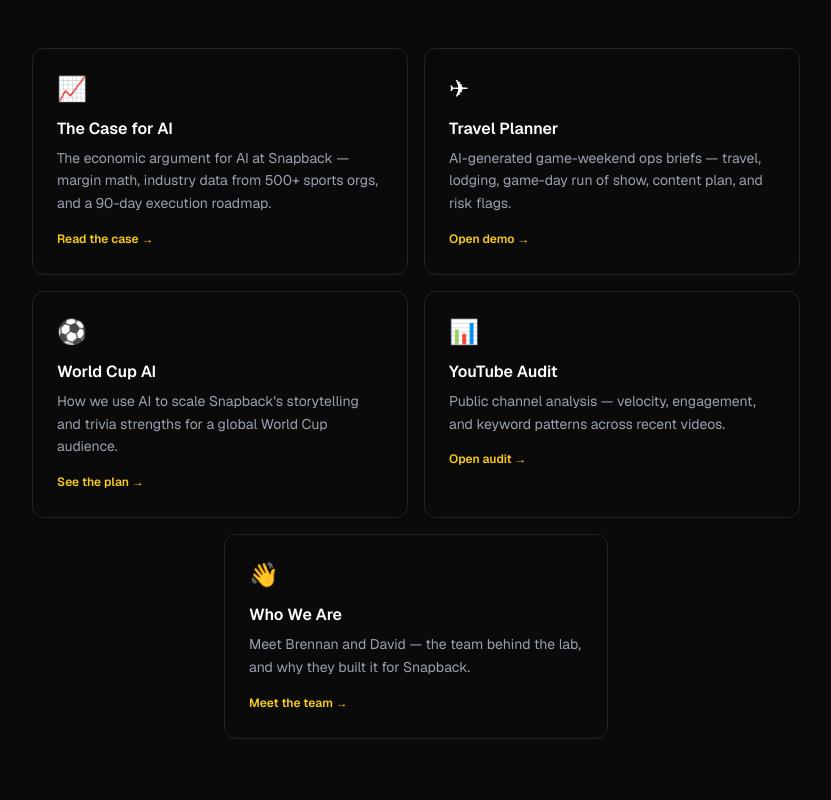
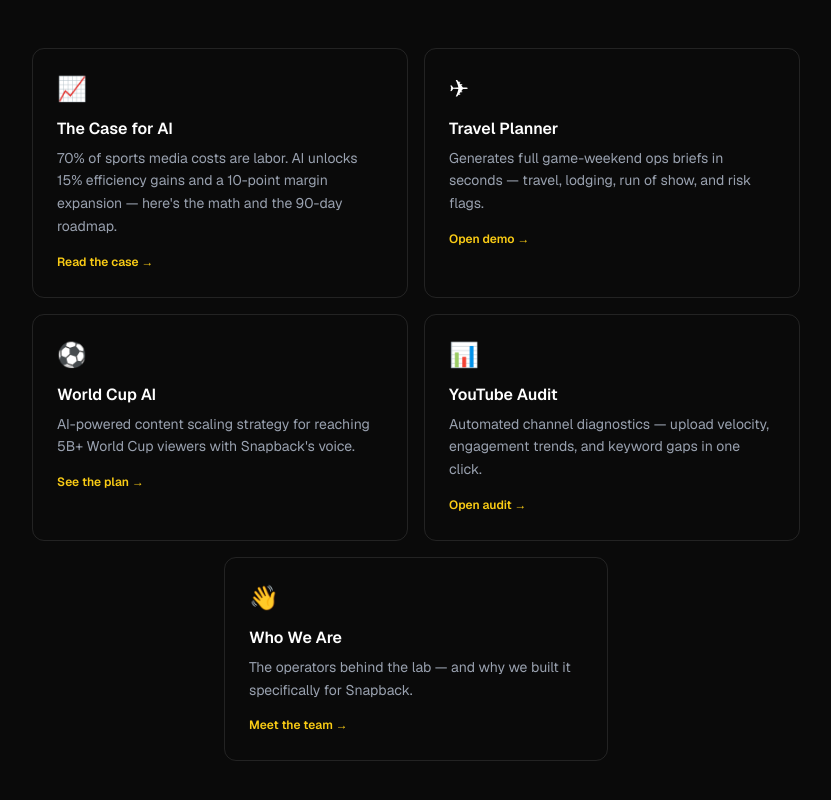
Before and after one commit to bpsimpson21/snapback-ai-demo, a Next.js app: page / in a window 1280 px wide. Shown: the part 454-1254 px from the top of the page, without its empty margins (224-1055 px from the left). Built offline with nearby package versions, Linux system fonts and the light colour scheme.

Commit message:
Update all homepage card descriptions

```diff
--- a/app/page.tsx
+++ b/app/page.tsx
@@ -6,35 +6,35 @@
     icon: "📈",
     title: "The Case for AI",
     description:
-      "The economic argument for AI at Snapback — margin math, industry data from 500+ sports orgs, and a 90-day execution roadmap.",
+      "70% of sports media costs are labor. AI unlocks 15% efficiency gains and a 10-point margin expansion — here's the math and the 90-day roadmap.",
   },
   {
     href: "/travel-planner",
     icon: "✈",
     title: "Travel Planner",
     description:
-      "AI-generated game-weekend ops briefs — travel, lodging, game-day run of show, content plan, and risk flags.",
+      "Generates full game-weekend ops briefs in seconds — travel, lodging, run of show, and risk flags.",
   },
   {
     href: "/world-cup-ai",
     icon: "⚽",
     title: "World Cup AI",
     description:
-      "How we use AI to scale Snapback's storytelling and trivia strengths for a global World Cup audience.",
+      "AI-powered content scaling strategy for reaching 5B+ World Cup viewers with Snapback's voice.",
   },
   {
     href: "/analysis",
     icon: "📊",
     title: "YouTube Audit",
     description:
-      "Public channel analysis — velocity, engagement, and keyword patterns across recent videos.",
+      "Automated channel diagnostics — upload velocity, engagement trends, and keyword gaps in one click.",
   },
   {
     href: "/about",
     icon: "👋",
     title: "Who We Are",
     description:
-      "Meet Brennan and David — the team behind the lab, and why they built it for Snapback.",
+      "The operators behind the lab — and why we built it specifically for Snapback.",
   },
 ];
 
```
